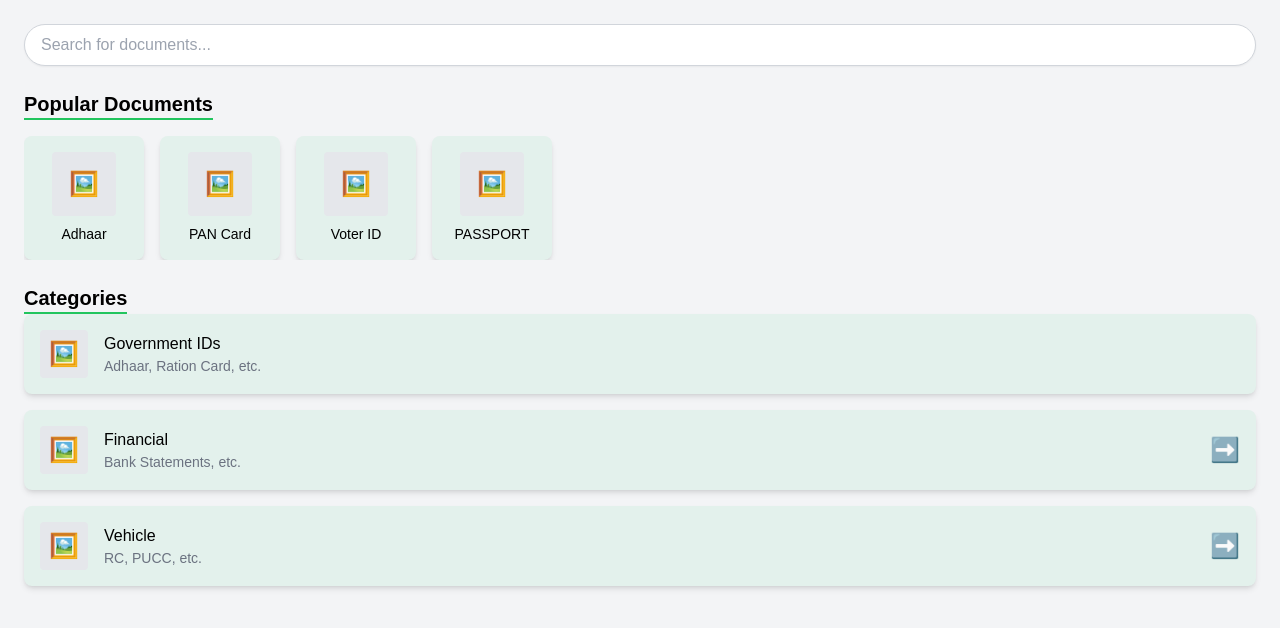
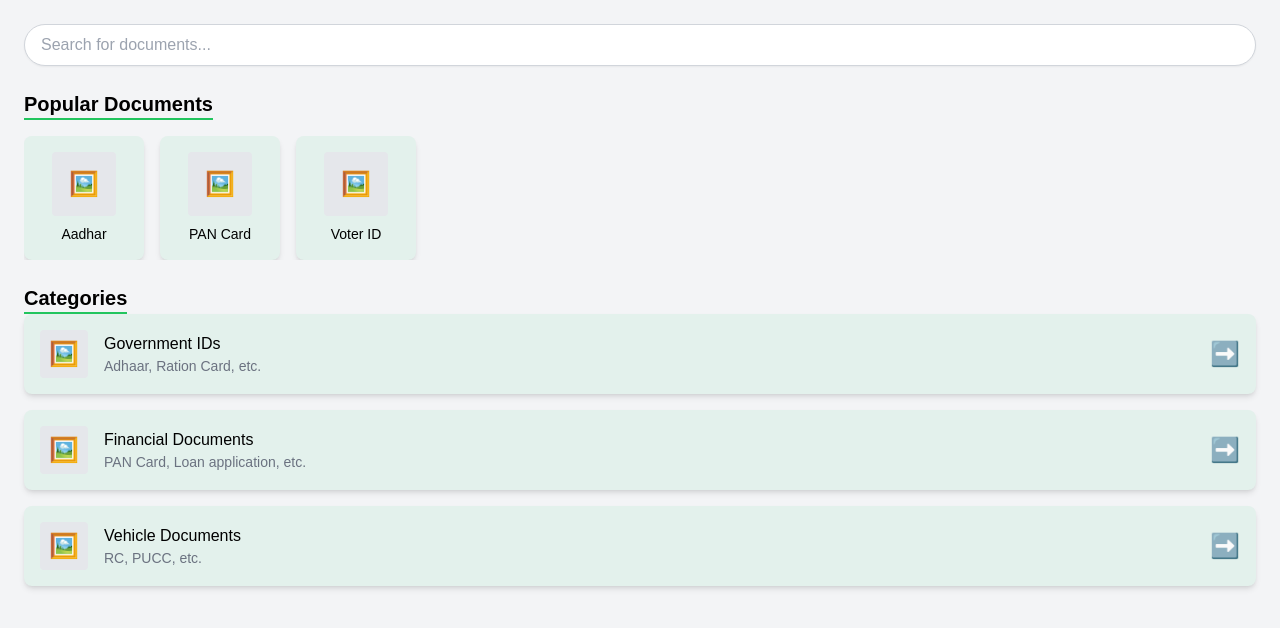
Before and after one commit to Ranger-NF/DocuFlow, a Next.js app in the folder frontend/: page / in a window 1280 px wide. Shown: the top 628 px of the page. Built offline with nearby package versions, Linux system fonts and the light colour scheme.

Commit message:
Added dynamic listing

```diff
--- a/frontend/src/app/page.js
+++ b/frontend/src/app/page.js
@@ -1,4 +1,24 @@
 export default function Home() {
+  const popularDocs = ["Aadhar", "PAN Card", "Voter ID"];
+
+  const categoryItems = [
+    {
+      key: "gov",
+      title: "Government IDs",
+      subtitle: "Adhaar, Ration Card, etc.",
+    },
+    {
+      key: "finance",
+      title: "Financial Documents",
+      subtitle: "PAN Card, Loan application, etc.",
+    },
+    {
+      key: "vehicle",
+      title: "Vehicle Documents",
+      subtitle: "RC, PUCC, etc.",
+    },
+  ];
+
   return (
     <main className="min-h-screen bg-gray-100 p-6">
       {/* Search Bar */}
@@ -17,6 +37,8 @@ export default function Home() {
         </h2>
         <div className="flex gap-4 overflow-x-scroll scrollbar-hide">
           {/* Card Example */}
+          {popularDocs.map((docName, index) => {
+            return (
               <a
                 href="/document"
                 className="min-w-[120px] bg-primary p-4 rounded-lg shadow-md flex flex-col items-center"
@@ -25,26 +47,10 @@ export default function Home() {
                   {/* Icon Placeholder */}
                   <span className="text-gray-500 text-2xl">🖼️</span>
                 </div>
-            <p className="text-sm font-medium text-black">Adhaar</p>
+                <p className="text-sm font-medium text-black">{docName}</p>
               </a>
-          <div className="min-w-[120px] bg-primary p-4 rounded-lg shadow-md flex flex-col items-center">
-            <div className="bg-gray-200 w-16 h-16 rounded mb-2 flex items-center justify-center">
-              <span className="text-gray-500 text-2xl">🖼️</span>
-            </div>
-            <p className="text-sm font-medium text-black">PAN Card</p>
-          </div>
-          <div className="min-w-[120px] bg-primary p-4 rounded-lg shadow-md flex flex-col items-center">
-            <div className="bg-gray-200 w-16 h-16 rounded mb-2 flex items-center justify-center">
-              <span className="text-gray-500 text-2xl">🖼️</span>
-            </div>
-            <p className="text-sm font-medium text-black">Voter ID</p>
-          </div>
-          <div className="min-w-[120px] bg-primary p-4 rounded-lg shadow-md flex flex-col items-center">
-            <div className="bg-gray-200 w-16 h-16 rounded mb-2 flex items-center justify-center">
-              <span className="text-gray-500 text-2xl">🖼️</span>
-            </div>
-            <p className="text-sm font-medium text-black">PASSPORT</p>
-          </div>
+            );
+          })}
         </div>
       </section>
 
@@ -55,49 +61,26 @@ export default function Home() {
         </h2>
         <br></br>
         <div className="space-y-4">
-          {/* Category Item */}
-          <div className="flex items-center justify-between bg-primary p-4 rounded-lg shadow-md">
-            <div className="flex items-center gap-4">
-              <div className="bg-gray-200 w-12 h-12 rounded flex items-center justify-center">
-                <span className="text-gray-500 text-2xl">🖼️</span>
-              </div>
-              <div>
-                <p className="font-medium text-black">Government IDs</p>
-                <p className="text-sm text-gray-500">
-                  Adhaar, Ration Card, etc.
-                </p>
-              </div>
-            </div>
-          </div>
-
+          {categoryItems.map((item, index) => {
+            return (
               <a
                 href="/list"
                 className="flex items-center justify-between bg-primary p-4 rounded-lg shadow-md"
+                key={item.key}
               >
                 <div className="flex items-center gap-4">
                   <div className="bg-gray-200 w-12 h-12 rounded flex items-center justify-center">
                     <span className="text-gray-500 text-2xl">🖼️</span>
                   </div>
                   <div>
-                <p className="font-medium text-black">Financial</p>
-                <p className="text-sm text-gray-500">Bank Statements, etc.</p>
+                    <p className="font-medium text-black">{item.title}</p>
+                    <p className="text-sm text-gray-500">{item.subtitle}</p>
                   </div>
                 </div>
                 <span className="text-gray-500 text-2xl">➡️</span>
               </a>
-
-          <div className="flex items-center justify-between bg-primary p-4 rounded-lg shadow-md">
-            <div className="flex items-center gap-4">
-              <div className="bg-gray-200 w-12 h-12 rounded flex items-center justify-center">
-                <span className="text-gray-500 text-2xl">🖼️</span>
-              </div>
-              <div>
-                <p className="font-medium text-black">Vehicle</p>
-                <p className="text-sm text-gray-500">RC, PUCC, etc.</p>
-              </div>
-            </div>
-            <span className="text-gray-500 text-2xl">➡️</span>
-          </div>
+            );
+          })}
         </div>
       </section>
     </main>
```
Lines whose indentation alone changed are shown as unchanged.
